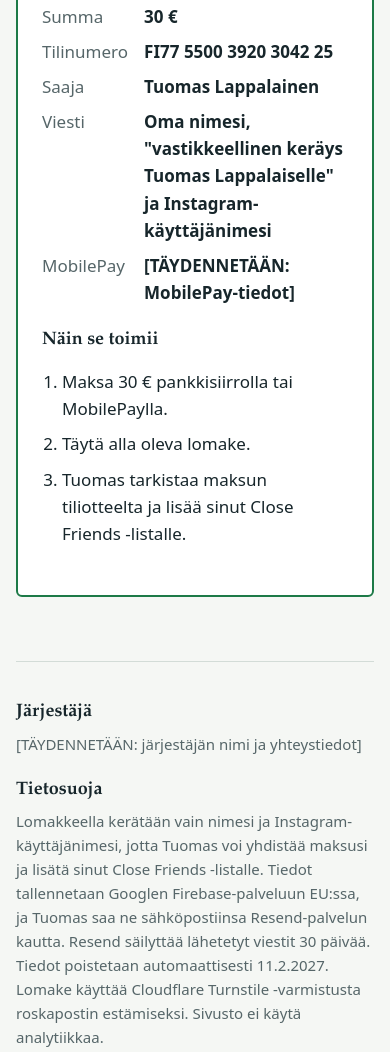
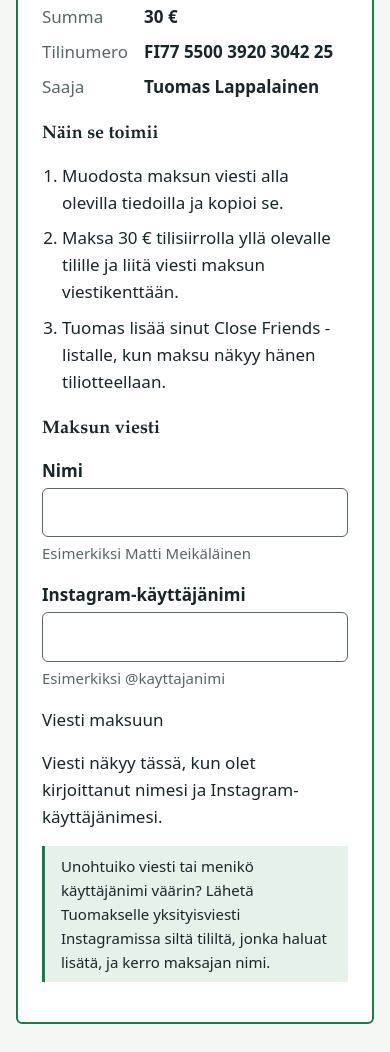
Before and after one commit to tomistaven/cancer-fundraiser-page, a website with bundled scripts: page public/index.html in a window 390 px wide. Shown: the part 2276-3328 px from the top of the page. Built offline with nearby package versions, Linux system fonts and the light colour scheme.

Commit message:
feat(support): build payment message from name and username
- public/js/payment-message-builder.js: add PaymentMessageBuilder,
  which validates name and handle and builds Tuomas's message format
- public/js/payment-message-field.js: add PaymentMessageField, which
  updates the message live and marks invalid inputs after leaving them
- public/js/content.js: rewrite access steps, add message helper and
  error texts, remove MobilePay
- public/index.html: replace message and MobilePay rows with the
  message helper
- public/js/main.js: start the message helper

```diff
--- a/public/index.html
+++ b/public/index.html
@@ -81,10 +81,6 @@
               <dd data-i18n="access.account"></dd>
               <dt data-i18n="access.recipientLabel"></dt>
               <dd data-i18n="access.recipient"></dd>
-              <dt data-i18n="access.messageLabel"></dt>
-              <dd data-i18n="access.message"></dd>
-              <dt data-i18n="access.mobilepayLabel"></dt>
-              <dd data-i18n="access.mobilepay"></dd>
             </dl>
 
             <h4 data-i18n="access.stepsHeading"></h4>
@@ -93,6 +89,69 @@
               <li data-i18n="access.step2"></li>
               <li data-i18n="access.step3"></li>
             </ol>
+
+            <div class="message-builder" data-payment-message>
+              <h4 data-i18n="message.heading"></h4>
+
+              <div class="field">
+                <label for="payer-name" data-i18n="message.nameLabel"></label>
+                <input
+                  id="payer-name"
+                  name="name"
+                  type="text"
+                  autocomplete="name"
+                  maxlength="60"
+                  aria-describedby="payer-name-hint message-error"
+                />
+                <p
+                  id="payer-name-hint"
+                  class="hint"
+                  data-i18n="message.nameHint"
+                ></p>
+              </div>
+
+              <div class="field">
+                <label
+                  for="payer-instagram"
+                  data-i18n="message.instagramLabel"
+                ></label>
+                <input
+                  id="payer-instagram"
+                  name="instagram"
+                  type="text"
+                  autocomplete="off"
+                  autocapitalize="none"
+                  spellcheck="false"
+                  maxlength="31"
+                  aria-describedby="payer-instagram-hint message-error"
+                />
+                <p
+                  id="payer-instagram-hint"
+                  class="hint"
+                  data-i18n="message.instagramHint"
+                ></p>
+              </div>
+
+              <p
+                id="message-error"
+                class="field-error"
+                aria-live="polite"
+                data-message-error
+              ></p>
+
+              <p
+                id="message-output-label"
+                class="message-label"
+                data-i18n="message.outputLabel"
+              ></p>
+              <p
+                class="message-output"
+                aria-labelledby="message-output-label"
+                data-message-output
+              ></p>
+
+              <p class="notice" data-i18n="message.fallback"></p>
+            </div>
           </article>
         </div>
       </section>
--- a/public/js/content.js
+++ b/public/js/content.js
@@ -44,14 +44,22 @@ export const content = Object.freeze({
     "access.recipient": "Tuomas Lappalainen",
     "access.amountLabel": "Summa",
     "access.amount": "30 €",
-    "access.messageLabel": "Viesti",
-    "access.message": "Oma nimesi, \"vastikkeellinen keräys Tuomas Lappalaiselle\" ja Instagram-käyttäjänimesi",
-    "access.mobilepayLabel": "MobilePay",
-    "access.mobilepay": "[TÄYDENNETÄÄN: MobilePay-tiedot]",
     "access.stepsHeading": "Näin se toimii",
-    "access.step1": "Maksa 30 € pankkisiirrolla tai MobilePaylla.",
-    "access.step2": "Täytä alla oleva lomake.",
-    "access.step3": "Tuomas tarkistaa maksun tiliotteelta ja lisää sinut Close Friends -listalle.",
+    "access.step1": "Muodosta maksun viesti alla olevilla tiedoilla ja kopioi se.",
+    "access.step2": "Maksa 30 € tilisiirrolla yllä olevalle tilille ja liitä viesti maksun viestikenttään.",
+    "access.step3": "Tuomas lisää sinut Close Friends -listalle, kun maksu näkyy hänen tiliotteellaan.",
+
+    "message.heading": "Maksun viesti",
+    "message.nameLabel": "Nimi",
+    "message.nameHint": "Esimerkiksi Matti Meikäläinen",
+    "message.instagramLabel": "Instagram-käyttäjänimi",
+    "message.instagramHint": "Esimerkiksi @kayttajanimi",
+    "message.outputLabel": "Viesti maksuun",
+    "message.placeholder": "Viesti näkyy tässä, kun olet kirjoittanut nimesi ja Instagram-käyttäjänimesi.",
+    "message.fallback": "Unohtuiko viesti tai menikö käyttäjänimi väärin? Lähetä Tuomakselle yksityisviesti Instagramissa siltä tililtä, jonka haluat lisätä, ja kerro maksajan nimi.",
+
+    "error.invalid_name": "Kirjoita nimesi (2–60 merkkiä).",
+    "error.invalid_instagram": "Tarkista Instagram-käyttäjänimi. Sallittuja ovat kirjaimet, numerot, piste ja alaviiva, enintään 30 merkkiä.",
 
     "footer.organizerHeading": "Järjestäjä",
     "footer.organizer": "[TÄYDENNETÄÄN: järjestäjän nimi ja yhteystiedot]",
@@ -106,14 +114,22 @@ export const content = Object.freeze({
     "access.recipient": "Tuomas Lappalainen",
     "access.amountLabel": "Amount",
     "access.amount": "30 €",
-    "access.messageLabel": "Message",
-    "access.message": "Your name, \"vastikkeellinen keräys Tuomas Lappalaiselle\" and your Instagram username",
-    "access.mobilepayLabel": "MobilePay",
-    "access.mobilepay": "[TO BE ADDED: MobilePay details]",
     "access.stepsHeading": "How it works",
-    "access.step1": "Pay 30 € by bank transfer or MobilePay.",
-    "access.step2": "Fill in the form below.",
-    "access.step3": "Tuomas checks the payment on his bank statement and adds you to his Close Friends list.",
+    "access.step1": "Create your payment message below and copy it.",
+    "access.step2": "Pay 30 € by bank transfer to the account above and paste the message into the payment's message field.",
+    "access.step3": "Tuomas adds you to his Close Friends list once the payment shows on his bank statement.",
+
+    "message.heading": "Payment message",
+    "message.nameLabel": "Name",
+    "message.nameHint": "For example Matti Meikäläinen",
+    "message.instagramLabel": "Instagram username",
+    "message.instagramHint": "For example @username",
+    "message.outputLabel": "Message for your payment",
+    "message.placeholder": "Your message (in Finnish, as Tuomas asked) appears here once you have entered your name and Instagram username.",
+    "message.fallback": "Forgot the message or mistyped your username? Send Tuomas a direct message on Instagram from the account you want added, and tell him the payer's name.",
+
+    "error.invalid_name": "Enter your name (2–60 characters).",
+    "error.invalid_instagram": "Check your Instagram username. Letters, numbers, dots and underscores are allowed, up to 30 characters.",
 
     "footer.organizerHeading": "Organizer",
     "footer.organizer": "[TO BE ADDED: organizer name and contact details]",
--- a/public/js/main.js
+++ b/public/js/main.js
@@ -1,3 +1,12 @@
 import { I18n } from "./i18n.js";
+import { PaymentMessageBuilder } from "./payment-message-builder.js";
+import { PaymentMessageField } from "./payment-message-field.js";
 
-new I18n().start();
+const i18n = new I18n();
+i18n.start();
+
+new PaymentMessageField(
+  document.querySelector("[data-payment-message]"),
+  new PaymentMessageBuilder(),
+  i18n,
+).start();
--- /dev/null
+++ b/public/js/payment-message-builder.js
@@ -0,0 +1,67 @@
+/**
+ * Builds the bank payment message Tuomas asked access buyers to use:
+ * own name, the collection purpose and own Instagram username.
+ */
+export class PaymentMessageBuilder {
+  // Tuomas's own wording; kept in Finnish whatever the page language.
+  static #PURPOSE = "vastikkeellinen keräys Tuomas Lappalaiselle";
+
+  // Bank messages allow 140 characters. The fixed part and a 30-character
+  // handle take 78 of them, so a 60-character name keeps a small margin.
+  static #NAME_MIN = 2;
+  static #NAME_MAX = 60;
+
+  static #HANDLE_PATTERN = /^[a-z0-9._]{1,30}$/;
+
+  /**
+   * @param {string} name
+   * @param {string} handle With or without a leading `@`.
+   * @returns {{ ok: true, message: string }
+   *   | { ok: false, errors: Array<"invalid_name" | "invalid_instagram"> }}
+   *   Every failing input is reported, so each can be marked on its own.
+   */
+  build(name, handle) {
+    const cleanName = this.#normaliseName(name);
+    const cleanHandle = this.#normaliseHandle(handle);
+    const errors = [];
+
+    if (!this.#isValidName(cleanName)) {
+      errors.push("invalid_name");
+    }
+
+    if (!PaymentMessageBuilder.#HANDLE_PATTERN.test(cleanHandle)) {
+      errors.push("invalid_instagram");
+    }
+
+    if (errors.length > 0) {
+      return { ok: false, errors };
+    }
+
+    return {
+      ok: true,
+      message: `${cleanName}, ${PaymentMessageBuilder.#PURPOSE}, @${cleanHandle}`,
+    };
+  }
+
+  #normaliseName(name) {
+    return String(name ?? "")
+      .trim()
+      .replace(/\s+/g, " ");
+  }
+
+  #isValidName(name) {
+    return (
+      name.length >= PaymentMessageBuilder.#NAME_MIN &&
+      name.length <= PaymentMessageBuilder.#NAME_MAX
+    );
+  }
+
+  // Instagram usernames are case-insensitive; lowercase keeps the statement
+  // consistent for Tuomas when he searches for the account.
+  #normaliseHandle(handle) {
+    return String(handle ?? "")
+      .trim()
+      .replace(/^@/, "")
+      .toLowerCase();
+  }
+}
--- /dev/null
+++ b/public/js/payment-message-field.js
@@ -0,0 +1,137 @@
+/**
+ * Turns the visitor's name and Instagram username into Tuomas's payment
+ * message as they type, and explains what to fix when an input is invalid.
+ *
+ * Expects the container to hold inputs named `name` and `instagram`, a
+ * `[data-message-output]` element and a `[data-message-error]` element.
+ * Nothing typed here leaves the browser.
+ */
+export class PaymentMessageField {
+  static #PLACEHOLDER_KEY = "message.placeholder";
+
+  #builder;
+  #i18n;
+  #nameInput;
+  #handleInput;
+  #output;
+  #error;
+  #touched = new Set();
+  #message = null;
+  #listeners = new Set();
+
+  /**
+   * @param {HTMLElement} container
+   * @param {import("./payment-message-builder.js").PaymentMessageBuilder} builder
+   * @param {import("./i18n.js").I18n} i18n
+   */
+  constructor(container, builder, i18n) {
+    this.#builder = builder;
+    this.#i18n = i18n;
+    this.#nameInput = container.querySelector('input[name="name"]');
+    this.#handleInput = container.querySelector('input[name="instagram"]');
+    this.#output = container.querySelector("[data-message-output]");
+    this.#error = container.querySelector("[data-message-error]");
+  }
+
+  /** @returns {string | null} The finished message, or null while invalid. */
+  get message() {
+    return this.#message;
+  }
+
+  /** Starts listening to the inputs and shows the initial placeholder. */
+  start() {
+    for (const input of [this.#nameInput, this.#handleInput]) {
+      input.addEventListener("input", () => this.#update());
+      // Errors wait until the visitor leaves a field, so they don't flash
+      // on the first keystroke.
+      input.addEventListener("change", () => {
+        this.#touched.add(input);
+        this.#update();
+      });
+    }
+
+    this.#update();
+  }
+
+  /**
+   * @param {(message: string | null) => void} listener Called whenever the
+   *   message becomes ready, changes or becomes invalid.
+   */
+  onChange(listener) {
+    this.#listeners.add(listener);
+  }
+
+  #update() {
+    const result = this.#builder.build(
+      this.#nameInput.value,
+      this.#handleInput.value,
+    );
+
+    if (result.ok) {
+      this.#showMessage(result.message);
+    } else {
+      this.#showPlaceholder();
+    }
+
+    this.#showErrors(result.ok ? [] : result.errors);
+
+    this.#setMessage(result.ok ? result.message : null);
+  }
+
+  #showMessage(message) {
+    // The message is raw text in Finnish, so I18n must not overwrite it.
+    delete this.#output.dataset.i18n;
+    this.#output.lang = "fi";
+    this.#output.textContent = message;
+  }
+
+  #showPlaceholder() {
+    this.#output.removeAttribute("lang");
+    this.#setTranslated(this.#output, PaymentMessageField.#PLACEHOLDER_KEY);
+  }
+
+  #showErrors(codes) {
+    const fields = [
+      [this.#nameInput, "invalid_name"],
+      [this.#handleInput, "invalid_instagram"],
+    ];
+    let firstShown = null;
+
+    for (const [input, code] of fields) {
+      const shown = codes.includes(code) && this.#touched.has(input);
+
+      if (shown) {
+        input.setAttribute("aria-invalid", "true");
+        firstShown ??= code;
+      } else {
+        input.removeAttribute("aria-invalid");
+      }
+    }
+
+    if (firstShown) {
+      this.#setTranslated(this.#error, `error.${firstShown}`);
+    } else {
+      delete this.#error.dataset.i18n;
+      this.#error.textContent = "";
+    }
+  }
+
+  #setMessage(message) {
+    if (message === this.#message) {
+      return;
+    }
+
+    this.#message = message;
+
+    for (const listener of this.#listeners) {
+      listener(message);
+    }
+  }
+
+  // Storing the key in data-i18n lets I18n re-translate the text when the
+  // language changes.
+  #setTranslated(element, key) {
+    element.dataset.i18n = key;
+    element.textContent = this.#i18n.translate(key);
+  }
+}
```
